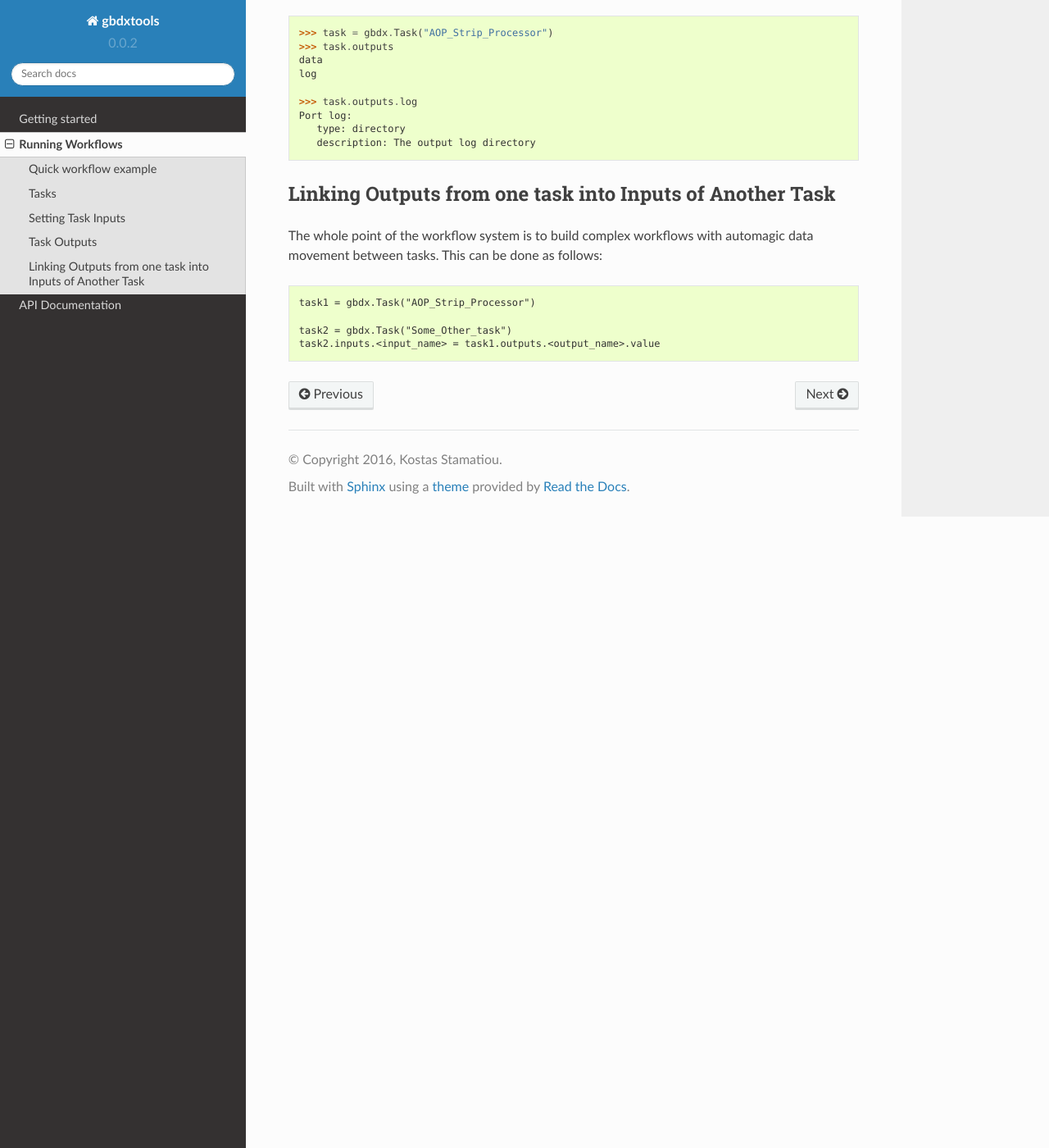
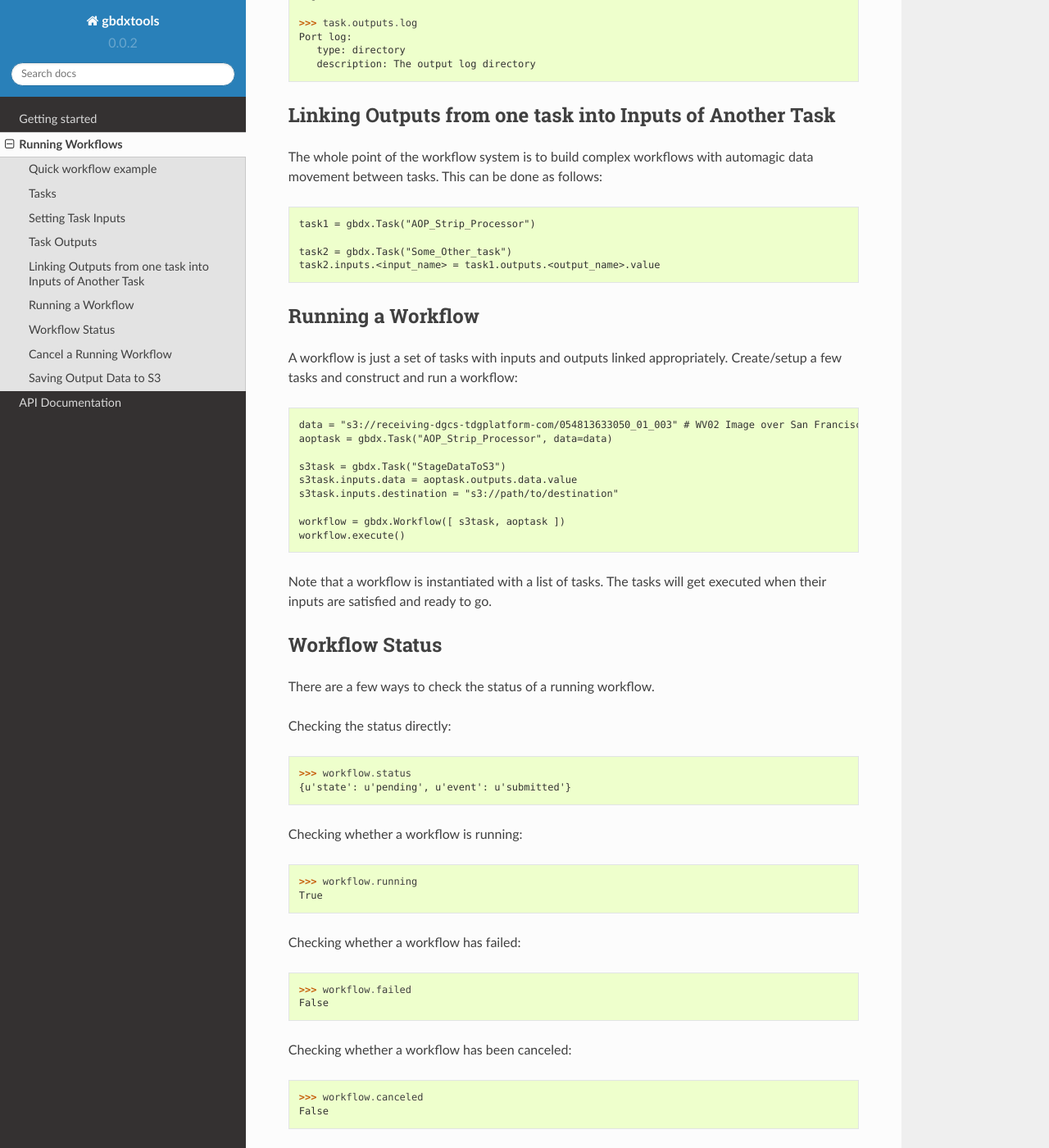
Before and after one commit to DigitalGlobe/gbdxtools, a Sphinx documentation site: the page built from docs/running_workflows.rst, in a window 1280 px wide and 1400 px high, scrolled down 1673 px. Shown: the whole window at 82% size. Built offline with Sphinx 7.4.7 and the Read the Docs theme 2.0.0, drawn with Linux system fonts in a browser that asks for light colours; some of the changed text lies outside the part shown.

Commit message:
more docs for workflows

```diff
--- a/docs/running_workflows.rst
+++ b/docs/running_workflows.rst
@@ -107,3 +104,103 @@ automagic data movement between tasks. This can be done as follows:
 
     task2 = gbdx.Task("Some_Other_task")
     task2.inputs.<input_name> = task1.outputs.<output_name>.value
+
+Running a Workflow
+-----------------------
+
+A workflow is just a set of tasks with inputs and outputs linked appropriately.  Create/setup a few tasks and construct and run a workflow:
+
+.. code-block:: pycon
+
+    data = "s3://receiving-dgcs-tdgplatform-com/054813633050_01_003" # WV02 Image over San Francisco
+    aoptask = gbdx.Task("AOP_Strip_Processor", data=data)
+
+    s3task = gbdx.Task("StageDataToS3")
+    s3task.inputs.data = aoptask.outputs.data.value
+    s3task.inputs.destination = "s3://path/to/destination"
+
+    workflow = gbdx.Workflow([ s3task, aoptask ])
+    workflow.execute()
+
+Note that a workflow is instantiated with a list of tasks.  The tasks will get executed when their inputs are satisfied and ready to go.
+
+
+Workflow Status
+-----------------------
+
+There are a few ways to check the status of a running workflow.
+
+Checking the status directly:
+
+.. code-block:: pycon
+
+   >>> workflow.status
+   {u'state': u'pending', u'event': u'submitted'}
+
+Checking whether a workflow is running:
+
+.. code-block:: pycon
+
+   >>> workflow.running
+   True
+
+Checking whether a workflow has failed:
+
+.. code-block:: pycon
+
+   >>> workflow.failed
+   False
+
+Checking whether a workflow has been canceled:
+
+.. code-block:: pycon
+
+   >>> workflow.canceled
+   False
+
+Checking whether a workflow has succeeded:
+
+.. code-block:: pycon
+
+   >>> workflow.succeeded
+   True
+
+Checking whether a workflow is complete (whether canceled, failed, or succeeded):
+
+.. code-block:: pycon
+
+   >>> workflow.complete
+   True
+
+
+Cancel a Running Workflow
+-----------------------
+
+To cancel a workflow:
+
+.. code-block:: pycon
+
+   workflow.cancel()
+
+If you need to cancel a workflow for which you have the id:
+
+.. code-block:: pycon
+
+   workflow = gbdx.Workflow( [] )  # instantiate a blank workflow
+   workflow.id = <known_workflow_id>
+   workflow.cancel()
+
+This works reasonably well for now, but we'll probably come up with a better way to deal with already running workflows in the future.
+
+Saving Output Data to S3
+-----------------------
+
+Here's a shortcut for saving data to S3.  Rather than creating a "StageDataToS3" task, you can simply do:
+
+.. code-block:: pycon
+
+   workflow.savedata(aoptask.outputs.data, location='some_folder')
+
+This will end up saving the output to: s3://gbd-customer-data/<account_id>/some_folder
+
+You can omit the location parameter and the output location will be s3://gbd-customer-data/<account_id>/<random-GUID>
```
Also changed, not shown: other parts of docs/running_workflows.rst (+1 -4 lines).
